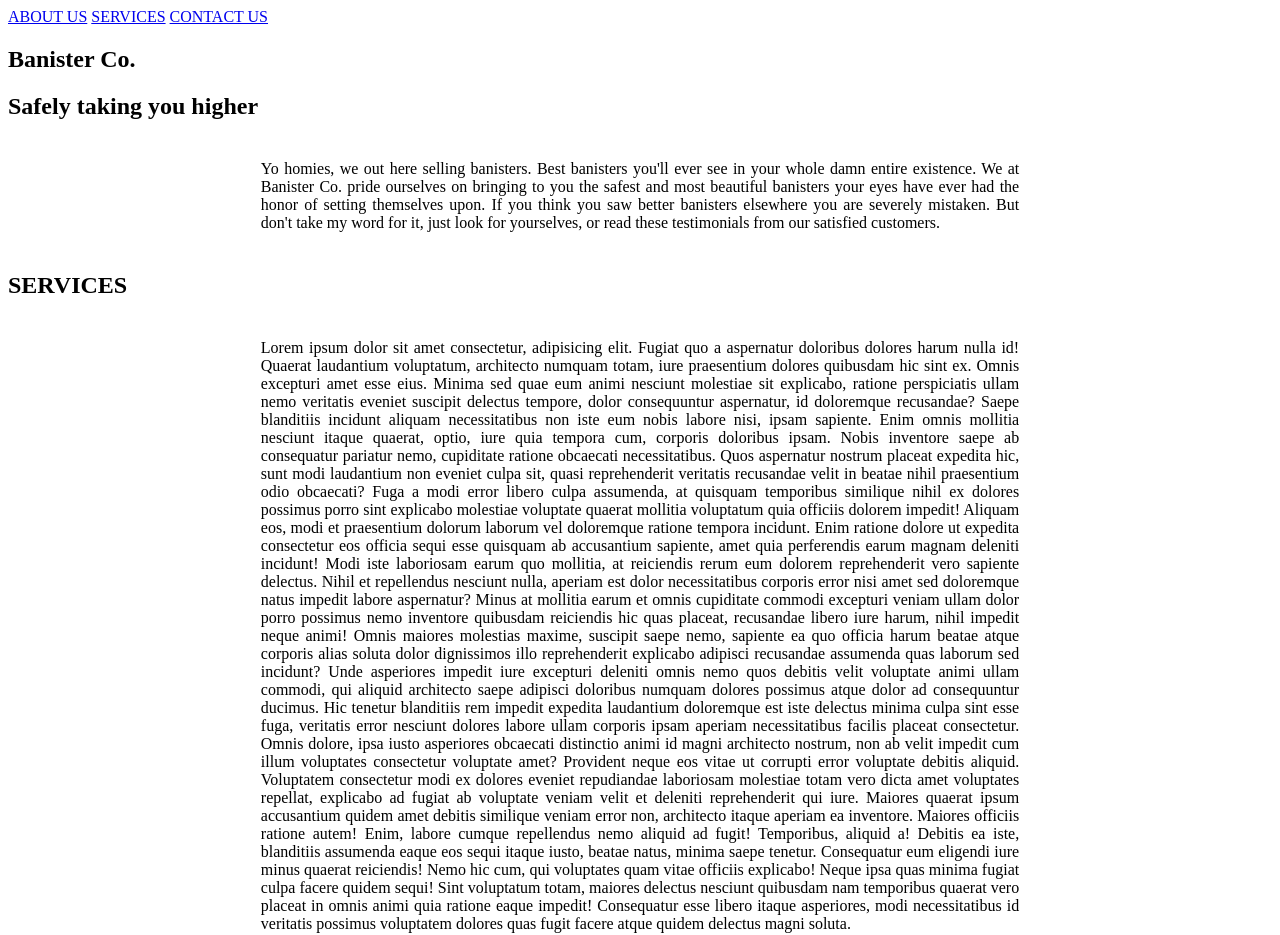
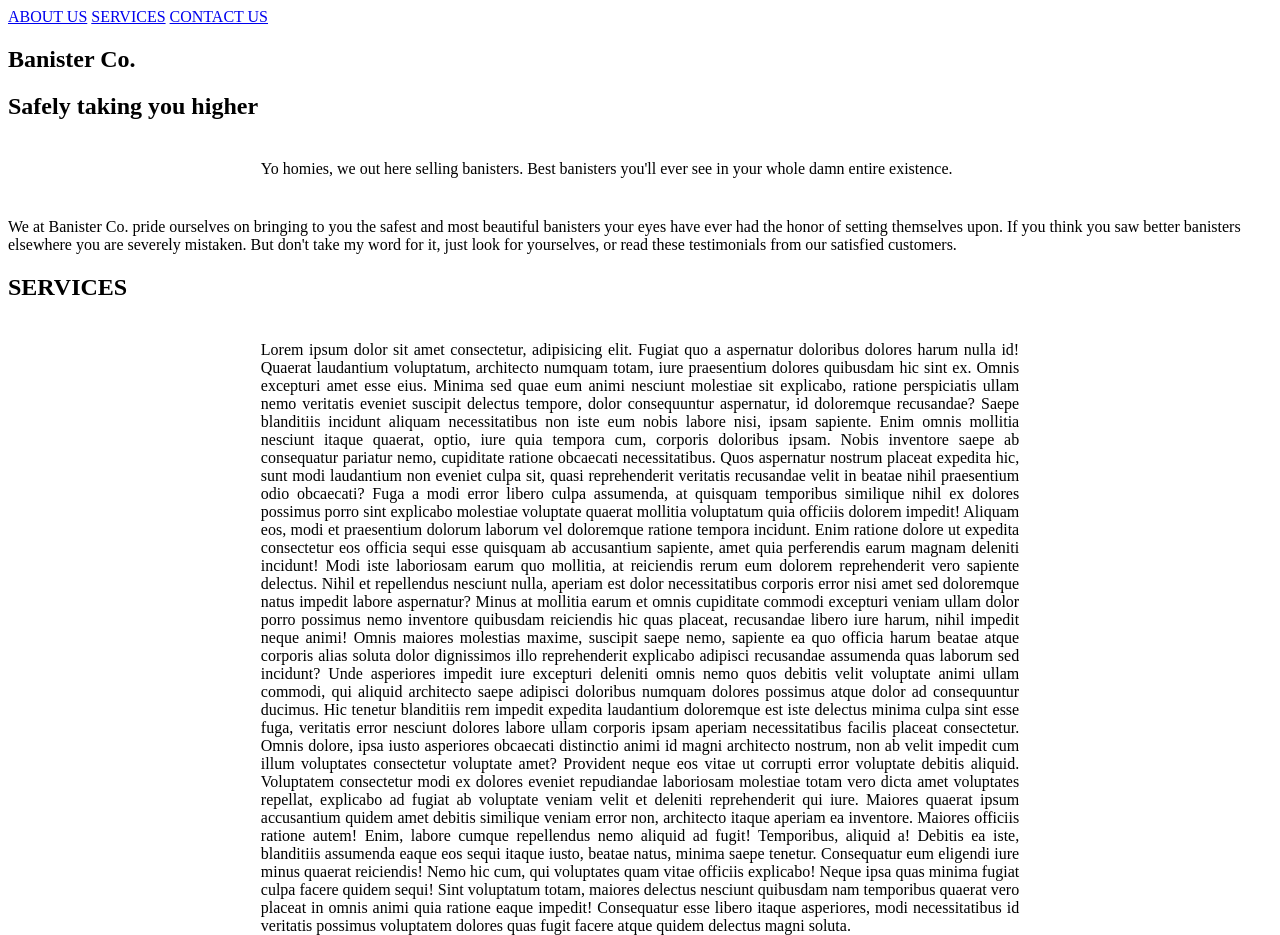
Before and after one commit to utkuyalcinyoobee/practice_group_B, a plain HTML site: page index.html in a window 1280 px wide. Shown: the top 935 px of the page. Drawn offline with Linux system fonts and the light colour scheme.

Commit message:
Update index.html

```diff
--- a/index.html
+++ b/index.html
@@ -19,8 +19,8 @@
     <section id="about">
         <h1>Banister Co.</h1> <!-- PLACE HOLDER -->
         <h2>Safely taking you higher</h2>
-        <p class="placeholder">Yo homies, we out here selling banisters. Best banisters you'll ever see in your whole damn entire existence. We at Banister Co. pride ourselves on bringing to you the safest and most beautiful banisters your eyes have ever had the honor of setting themselves upon. If you think you saw better banisters elsewhere you are severely mistaken. But don't take my word for it, just look for yourselves, or read these testimonials from our satisfied customers.
-        </p>
+        <p class="placeholder">Yo homies, we out here selling banisters. Best banisters you'll ever see in your whole damn entire existence.</p>
+        <p>We at Banister Co. pride ourselves on bringing to you the safest and most beautiful banisters your eyes have ever had the honor of setting themselves upon. If you think you saw better banisters elsewhere you are severely mistaken. But don't take my word for it, just look for yourselves, or read these testimonials from our satisfied customers.</p>
     </section>
 
     <section id="service">
```
